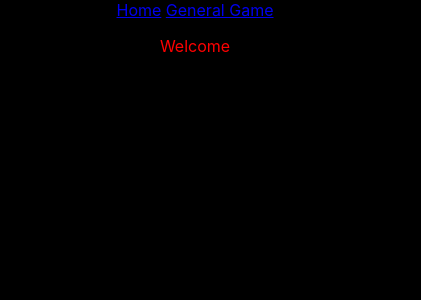
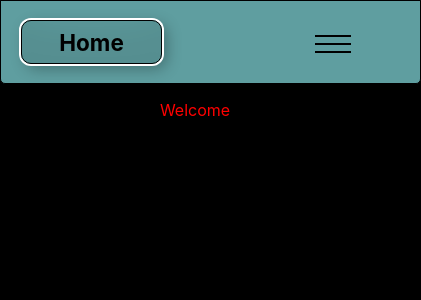
Before and after one commit to vonbarown/Hangman_React, a React (Create React App) app in the folder hangman_react_app/: page / in a window 390 px wide. Shown: the top 300 px of the page, 421 px wide, since content can reach past the window. Built offline with nearby package versions, Linux system fonts and the light colour scheme.

Commit message:
swapping navbar with a more responsive

```diff
--- a/hangman_react_app/src/App.js
+++ b/hangman_react_app/src/App.js
@@ -1,32 +1,44 @@
-import React from 'react';
-import './App.css';
-import { Link, Switch, Route } from 'react-router-dom';
-import { ToastContainer } from 'react-toastify';
-import 'react-toastify/dist/ReactToastify.css';
-import gameApp from './components/gameApp'
-import Home from './Home.jsx'
+import React from "react";
+import "./App.css";
+import { Switch, Route } from "react-router-dom";
+import { ToastContainer } from "react-toastify";
+import "react-toastify/dist/ReactToastify.css";
+import gameApp from "./components/gameApp";
+import Home from "./Home.jsx";
 
+import SideDrawer from "./components/navbar/sideDrawer";
+import { Backdrop } from "./components/navbar/backdrop/backdrop";
+import Navbar from "./components/navbar/navBar";
 
 class App extends React.Component {
-  constructor() {
-    super()
-    this.state = {
+  state = {
+    sideDrawerOpen: false,
+  };
 
-    }
-  }
+  backDropClick = () => this.setState({ sideDrawerOpen: false });
+
+  drawerToggler = () => {
+    this.setState((prevState) => {
+      return { sideDrawerOpen: !prevState.sideDrawerOpen };
+    });
+  };
 
   render() {
+    const { sideDrawerOpen } = this.state;
 
+    let backDrop;
 
+    if (sideDrawerOpen) {
+      backDrop = <Backdrop clicked={this.backDropClick} />;
+    }
     return (
       <div className="App">
-        <nav>
-          <Link to="/">Home</Link>{" "}
-          <Link to="/hangman/general">General Game</Link>{" "}
-        </nav>
+        <SideDrawer show={sideDrawerOpen} drawerClick={this.drawerToggler} />
+        {backDrop}
+        <Navbar drawerClick={this.drawerToggler} show={sideDrawerOpen} />
         <Switch>
-          <Route exact path='/' component={Home}></Route>
-          <Route path='/hangman/general' component={gameApp}></Route>
+          <Route exact path="/" component={Home}></Route>
+          <Route path="/hangman/general" component={gameApp}></Route>
         </Switch>
         <ToastContainer />
       </div>
--- a/hangman_react_app/src/components/Display.jsx
+++ b/hangman_react_app/src/components/Display.jsx
@@ -12,7 +12,7 @@ const Display = ({
   return (
     <div className="display">
       <p>You hav {maxTries} chances remaining</p>
-      <p>{hiddenWord.join(" ")}</p>
+      <p className="hidden">{hiddenWord.join(" ")}</p>
       <div className="guesses">
         <div className="right">
           <p>Right Guesses</p>
--- a/hangman_react_app/src/components/game.css
+++ b/hangman_react_app/src/components/game.css
@@ -9,11 +9,11 @@
   align-items: center;
   /* width: 70vw; */
 }
-.right{
+.right {
   background-color: aliceblue;
 }
 
-.wrong{
+.wrong {
   background-color: antiquewhite;
   width: 50vw;
   height: 40vh;
@@ -26,8 +26,11 @@
   align-items: center;
 }
 
-.restart{
+.restart {
   width: 60px;
   height: 60px;
   border-radius: 50%;
 }
+.hidden {
+  font-size: 50px;
+}
--- a/hangman_react_app/src/components/gameApp.jsx
+++ b/hangman_react_app/src/components/gameApp.jsx
@@ -53,7 +53,7 @@ class App extends Component {
     return (
       <div className="App">
         <div className="title">
-          <h1>HangMan</h1>
+          <h1>Hang Man</h1>
         </div>
         <Game
           splitWord={splitWord}
--- /dev/null
+++ b/hangman_react_app/src/components/navbar/backdrop/backdrop.css
@@ -0,0 +1,41 @@
+.backdrop {
+  top: 0;
+  width: 100%;
+  left: 0;
+  height: 100%;
+  z-index: 100;
+  position: fixed;
+  background: rgba(0, 0, 0, 0.3);
+}
+.toggle-button {
+  padding: 0;
+  width: 36px;
+  height: 24px;
+  border: none;
+  display: flex;
+  cursor: pointer;
+  flex-direction: column;
+  justify-content: space-around;
+  background-color: transparent;
+}
+
+.sidebar-toggle-button {
+  top: 2.9vh;
+  right: 10vw;
+  z-index: 900;
+  margin-top: 8px;
+  position: fixed;
+}
+
+.toggle-button:focus {
+  outline: none;
+}
+.toggler-line {
+  width: 100%;
+  height: 2px;
+  background-color: black;
+}
+
+.darkMode .toggler-line {
+  background-color: white;
+}
--- /dev/null
+++ b/hangman_react_app/src/components/navbar/backdrop/backdrop.jsx
@@ -0,0 +1,5 @@
+import React from "react";
+import "./backdrop.css";
+export const Backdrop = ({ clicked }) => {
+  return <div className="backdrop" onClick={clicked} />;
+};
--- /dev/null
+++ b/hangman_react_app/src/components/navbar/drawerToggle.jsx
@@ -0,0 +1,12 @@
+import React from "react";
+import "./backdrop/backdrop.css";
+
+export const DrawerToggleButton = ({ click }) => {
+  return (
+    <button className="toggle-button" onClick={click}>
+      <div className="toggler-line" />
+      <div className="toggler-line" />
+      <div className="toggler-line" />
+    </button>
+  );
+};
--- /dev/null
+++ b/hangman_react_app/src/components/navbar/navBar.jsx
@@ -0,0 +1,28 @@
+import React from "react";
+import { Link } from "react-router-dom";
+import { DrawerToggleButton } from "./drawerToggle";
+import "./navbar.css";
+
+const Navbar = ({ drawerClick }) => {
+  return (
+    <nav className={"logged-in navbar"}>
+      <div className="sidebar-toggle-button">
+        <DrawerToggleButton click={drawerClick} />
+      </div>
+      <div className="app-logo">
+        <Link to="/">
+          <div className="logo">
+            <h2>Home</h2>
+          </div>
+        </Link>{" "}
+      </div>
+      <div className="nav-items">
+        <Link className="navbar-links" to="/hangman/general">
+          General Game
+        </Link>
+      </div>
+    </nav>
+  );
+};
+
+export default Navbar;
--- /dev/null
+++ b/hangman_react_app/src/components/navbar/navbar.css
@@ -0,0 +1,141 @@
+nav {
+  display: flex;
+  justify-content: flex-start;
+  gap: 10%;
+  width: 97.1vw;
+  border: 1px solid black;
+  /* justify-content: center; */
+  align-items: center;
+  padding: 20px;
+  background-color: cadetblue;
+  box-shadow: 0 4px 6px -2px rgba(0, 0, 0, 0.555);
+  border-end-end-radius: 5px;
+  border-end-start-radius: 5px;
+  height: 5vh;
+}
+.nav-items {
+  display: flex;
+  gap: 10%;
+  width: 80.1vw;
+  align-items: center;
+}
+
+.toggle-button {
+  padding: 0;
+  width: 36px;
+  height: 24px;
+  border: none;
+  display: flex;
+  cursor: pointer;
+  flex-direction: column;
+  justify-content: space-around;
+  background-color: transparent;
+}
+
+.darkMode .toggler-line {
+  background-color: white;
+}
+
+.toggler-line {
+  background-color: black;
+}
+
+.logo {
+  display: flex;
+  color: black;
+  border: 1px solid black;
+  padding-left: 50px;
+  padding-right: 50px;
+  align-items: center;
+  width: 10vw;
+  position: relative;
+  border-radius: 10px;
+  /* margin-left: -20%; */
+  justify-content: center;
+  box-shadow: inset 0 -3em 3em rgba(0, 0, 0, 0.1), 0 0 0 2px rgb(255, 255, 255),
+    0.3em 0.3em 1em rgba(0, 0, 0, 0.3);
+  font-size: 15px;
+  height: 5vh;
+}
+
+/* .links {
+  width: 40vw;
+  display: flex;
+  align-items: center;
+  justify-content: center;
+  gap: 90px;
+  border: 1px solid black;
+  padding-left: 100px;
+  padding-right: 100px;
+} */
+
+a {
+  color: black;
+  text-decoration: none;
+}
+
+.navbar-links:hover {
+  text-decoration: underline;
+}
+
+.test {
+  display: flex;
+  left: -600px;
+}
+
+.hamburgerDropDown a {
+  color: white;
+}
+
+@media screen and (min-width: 811px) {
+  .sidebar-toggle-button {
+    display: none;
+  }
+}
+
+@media screen and (max-width: 810px) {
+  .open .logo {
+    width: 28vw;
+    top: 0;
+  }
+  .navbar .nav-items {
+    display: none;
+  }
+}
+
+.nav-button:hover {
+  color: teal;
+}
+
+.side-drawer {
+  top: 0;
+  left: 0;
+  gap: 30px;
+  width: 50%;
+  height: 100%;
+  z-index: 200;
+  font-size: 30px;
+  position: fixed;
+  max-width: 400px;
+  align-items: center;
+  flex-direction: column;
+  transform: translateX(-200%);
+  transition: transform 0.9s ease-out;
+}
+
+.side-drawer .open {
+  z-index: 600;
+  transform: translateX(0);
+}
+.open {
+  left: 0;
+  gap: 30px;
+  width: 50%;
+  height: 100%;
+  z-index: 200;
+  display: flex;
+  font-size: 30px;
+  position: fixed;
+  flex-direction: column;
+  transition: transform 0.3s ease-out;
+}
--- /dev/null
+++ b/hangman_react_app/src/components/navbar/sideDrawer.jsx
@@ -0,0 +1,26 @@
+import React from "react";
+import { Link } from "react-router-dom";
+import "./navbar.css";
+
+const SideDrawer = ({ logoutUser, isUserLoggedIn, show, drawerClick }) => {
+  // const handleScroll = () => {
+
+  return (
+    <nav className={show ? "not-logged-in open" : "side-drawer not-logged-in"}>
+      <div className="app-logo">
+        <Link to="/" onClick={drawerClick}>
+          <div className="logo">
+            <h2>Home</h2>
+          </div>
+        </Link>{" "}
+      </div>
+      <div className="nav-items">
+        <Link className="navbar-links" to="/hangman/general">
+          General Game
+        </Link>
+      </div>
+    </nav>
+  );
+};
+
+export default SideDrawer;
```
